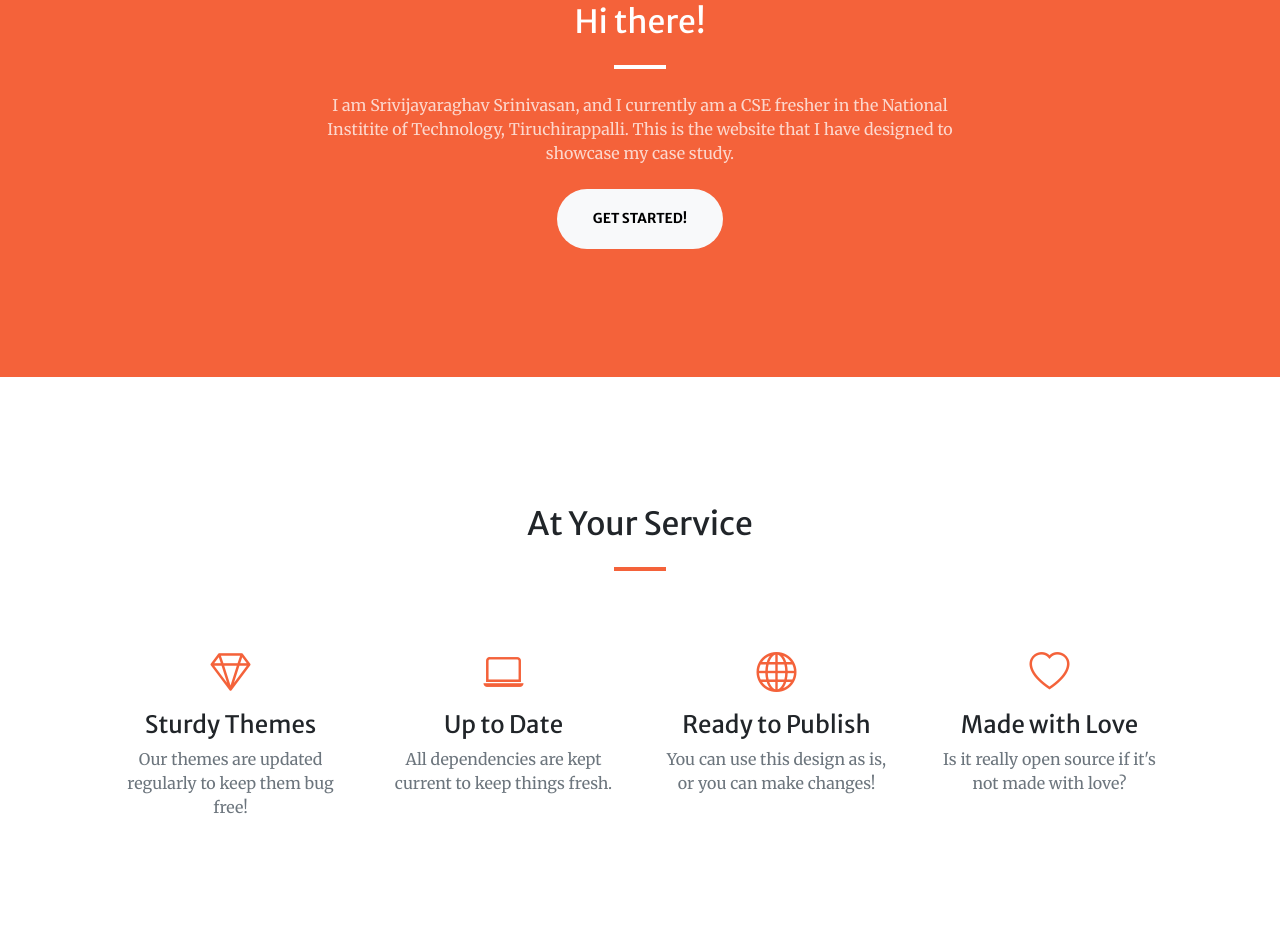
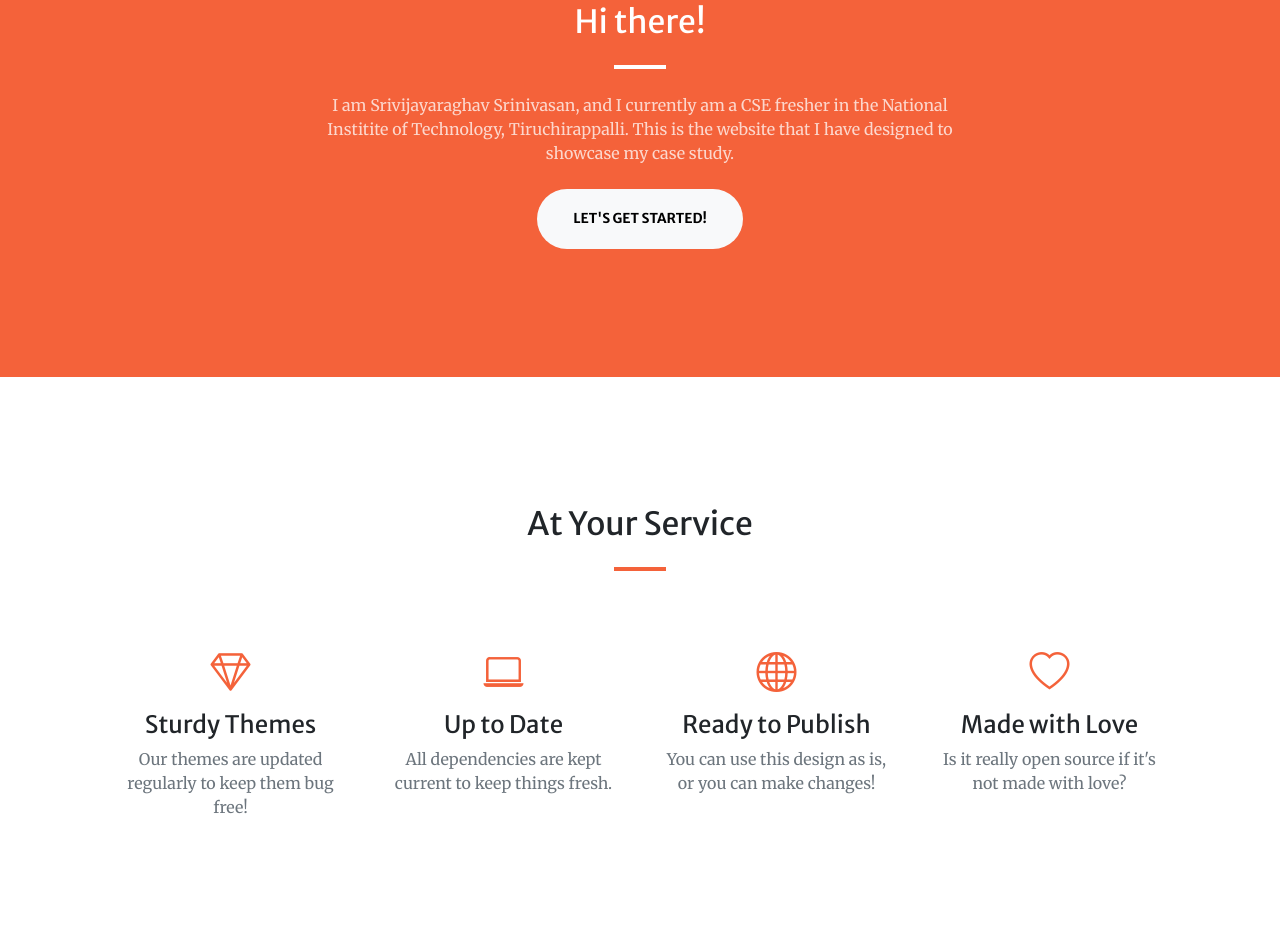
Before and after one commit to Srivijayaraghav-S/google, a plain HTML site: page index.html in a window 1280 px wide. Shown: the part 925-1869 px from the top of the page. Drawn offline with nearby package versions, Linux system fonts and the light colour scheme; some packages are replaced by stand-ins of ours; a script that the page names is missing.

Commit message:
Update index.html

```diff
--- a/index.html
+++ b/index.html
@@ -57,7 +57,7 @@
                         <h2 class="text-white mt-0">Hi there!</h2>
                         <hr class="divider divider-light" />
                         <p class="text-white-75 mb-4">I am Srivijayaraghav Srinivasan, and I currently am a CSE fresher in the National Institite of Technology, Tiruchirappalli. This is the website that I have designed to showcase my case study.</p>
-                        <a class="btn btn-light btn-xl" href="#services">Get Started!</a>
+                        <a class="btn btn-light btn-xl" href="#services">Let's Get Started!</a>
                     </div>
                 </div>
             </div>
```
